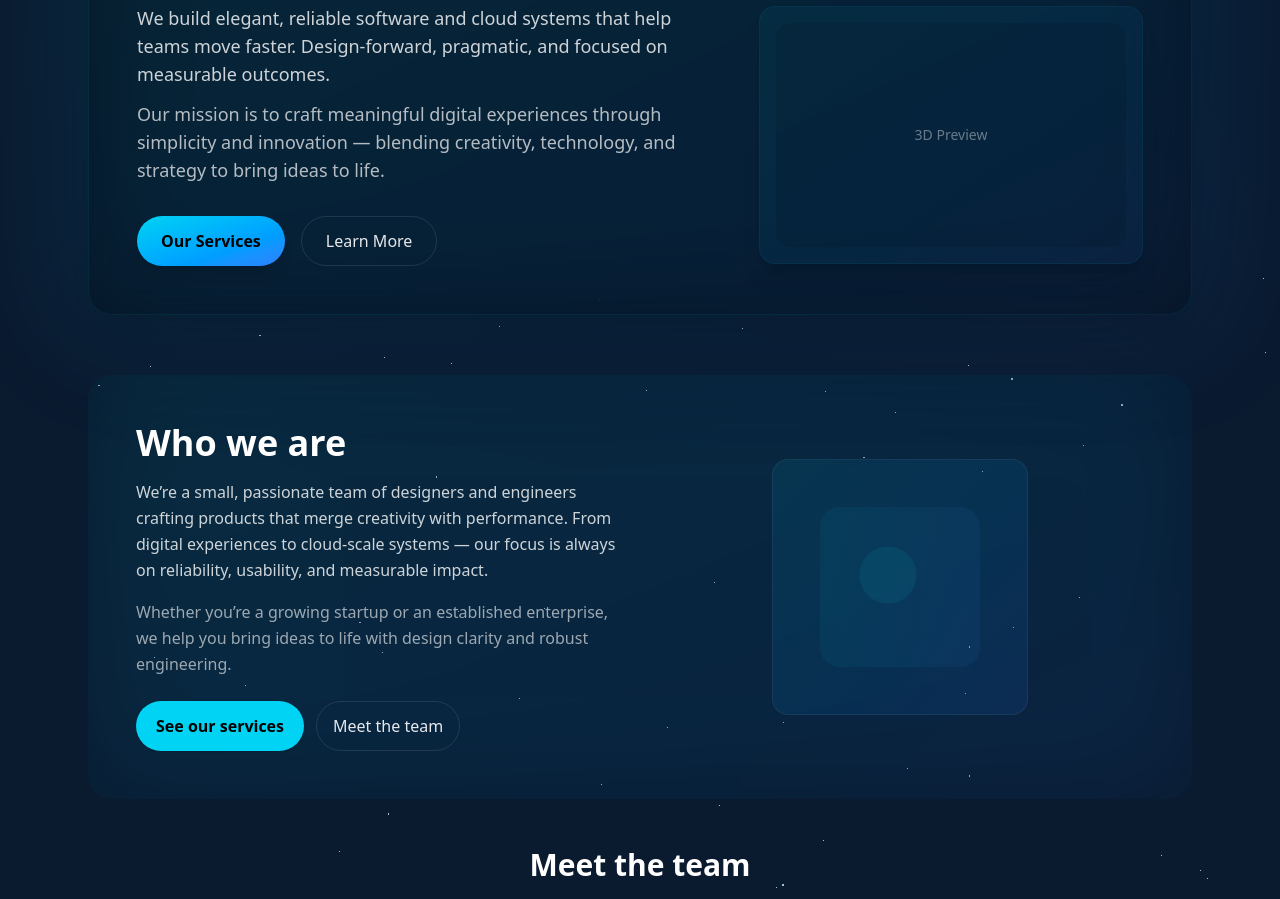
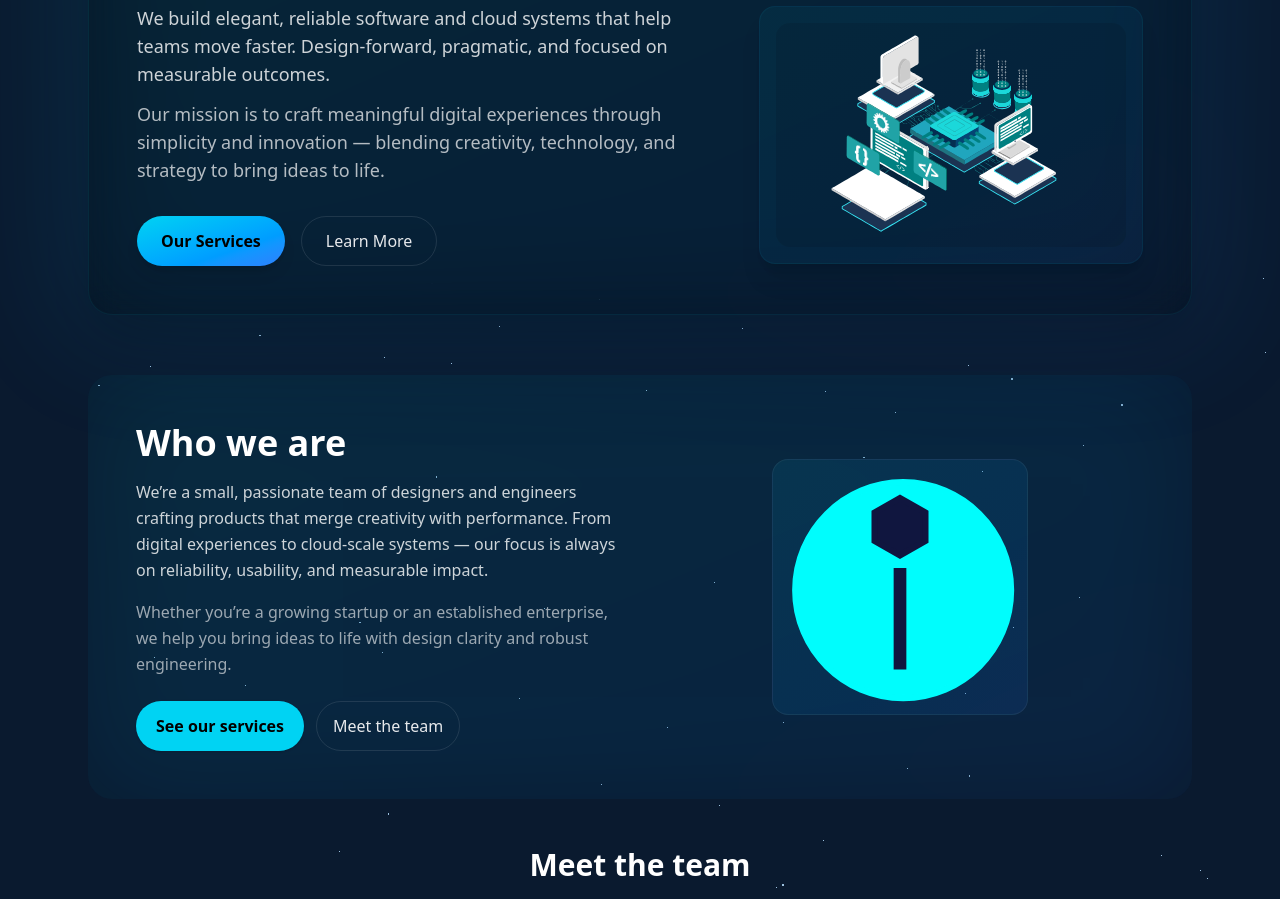
Before and after one commit to Nish-16/humble-solutions-new, a Next.js app: page /about in a window 1280 px wide. Shown: the part 320-1219 px from the top of the page. Built offline with nearby package versions, Linux system fonts and the light colour scheme.

Commit message:
added animations

```diff
--- a/app/about/AboutSection.tsx
+++ b/app/about/AboutSection.tsx
@@ -1,6 +1,8 @@
 "use client";
 
 import React from "react";
+import Lottie from "lottie-react";
+import About from "@/public/about/About.json";
 import { motion, Variants } from "framer-motion";
 
 export default function AboutSection() {
@@ -105,62 +107,13 @@ export default function AboutSection() {
           variants={svgVariants}
           className="order-1 lg:order-2 flex items-center justify-center"
         >
-          <div className="w-64 h-64 rounded-2xl bg-gradient-to-br from-cyan-500/10 to-blue-500/10 border border-white/6 flex items-center justify-center">
-            <motion.svg
-              initial={{ scale: 0.8, opacity: 0 }}
-              whileInView={{ scale: 1, opacity: 1 }}
-              viewport={{ once: true }}
-              transition={{ duration: 1, ease: "easeOut" as const }}
-              width="160"
-              height="160"
-              viewBox="0 0 160 160"
-              fill="none"
-              xmlns="http://www.w3.org/2000/svg"
-            >
-              <defs>
-                <linearGradient id="g1" x1="0" x2="1">
-                  <stop offset="0" stopColor="#06b6d4" stopOpacity="0.9" />
-                  <stop offset="1" stopColor="#3b82f6" stopOpacity="0.9" />
-                </linearGradient>
-              </defs>
-              <rect
-                x="0"
-                y="0"
-                width="160"
-                height="160"
-                rx="20"
-                fill="url(#g1)"
-                opacity="0.08"
-              />
-              <g transform="translate(32,32) scale(0.75)">
-                <motion.circle
-                  cx="48"
-                  cy="48"
-                  r="36"
-                  fill="#0ea5b7"
-                  opacity="0.12"
-                  animate={{ r: [34, 38, 34] }}
-                  transition={{
-                    repeat: Infinity,
-                    duration: 4,
-                    ease: "easeInOut" as const,
-                  }}
-                />
-                <motion.path
-                  d="M24 72 C36 52, 96 52, 112 72"
-                  stroke="#60a5fa"
-                  strokeWidth="4"
-                  strokeOpacity="0.18"
-                  fill="none"
-                  animate={{ pathLength: [0, 1, 0] }}
-                  transition={{
-                    repeat: Infinity,
-                    duration: 6,
-                    ease: "easeInOut" as const,
-                  }}
-                />
-              </g>
-            </motion.svg>
+          <div className="w-40 h-40 sm:w-64 sm:h-64 rounded-2xl bg-gradient-to-br from-cyan-500/10 to-blue-500/10 border border-white/6 flex items-center justify-center">
+            <Lottie
+              animationData={About}
+              loop
+              autoplay
+              className="w-30 h-30 sm:w-64 sm:h-64"
+            />
           </div>
         </motion.div>
       </div>
--- a/app/about/Hero.tsx
+++ b/app/about/Hero.tsx
@@ -1,5 +1,6 @@
 "use client";
-
+import Lottie from "lottie-react";
+import about from "@/public/about/about-1.json";
 import React from "react";
 import { motion, Variants } from "framer-motion";
 
@@ -47,7 +48,7 @@ export default function Hero() {
       {/* Decorative accent */}
       <div className="pointer-events-none absolute -inset-6 rounded-3xl blur-3xl opacity-10 bg-gradient-to-br from-cyan-400 to-blue-500" />
 
-      {/* Centered Heading */}
+      {/* Heading */}
       <motion.h1
         variants={textVariants}
         className="text-center text-4xl sm:text-5xl lg:text-6xl font-extrabold text-white tracking-tight leading-tight mb-10"
@@ -55,13 +56,11 @@ export default function Hero() {
         Humble Solutions
       </motion.h1>
 
-      {/* Main Content */}
+      {/* Content */}
       <div className="relative max-w-6xl w-full flex flex-col lg:flex-row items-center gap-10">
+
         {/* Text Section */}
-        <motion.div
-          variants={textVariants}
-          className="flex-1 text-center lg:text-left"
-        >
+        <motion.div variants={textVariants} className="flex-1 text-center lg:text-left">
           <p className="text-base sm:text-lg text-white/80 max-w-3xl mx-auto lg:mx-0">
             We build elegant, reliable software and cloud systems that help
             teams move faster. Design-forward, pragmatic, and focused on
@@ -90,17 +89,19 @@ export default function Hero() {
           </div>
         </motion.div>
 
-        {/* Right-side Preview */}
-        <motion.div
-          variants={boxVariants}
-          className="w-full sm:w-80 lg:w-96 mx-auto"
-        >
+        {/* Preview / Lottie */}
+        <motion.div variants={boxVariants} className="w-full sm:w-80 lg:w-96 mx-auto">
           <div className="rounded-2xl p-4 bg-gradient-to-br from-cyan-400/6 to-blue-500/6 border border-cyan-400/6 shadow-xl transform transition-all hover:-translate-y-1">
-            <div className="p-2 bg-black/10 rounded-xl h-44 sm:h-56 flex items-center justify-center text-white/40">
-              <div className="text-sm">3D Preview</div>
+            <div className="p-2 bg-black/10 rounded-xl h-44 sm:h-56 flex items-center justify-center">
+              <Lottie
+                animationData={about}
+                loop
+                autoplay
+              />
             </div>
           </div>
         </motion.div>
+
       </div>
     </motion.section>
   );
--- a/app/components/TestimonialsSection.tsx
+++ b/app/components/TestimonialsSection.tsx
@@ -60,7 +60,7 @@ const TestimonialsSection: React.FC = () => {
           trigger: sectionRef.current,
           start: "top 80%", // Animation starts when 70% of the section is visible
           end: "bottom 40%",
-          toggleActions: "play reverse play reverse", // Play on enter, reverse on exit
+          toggleActions: "play none none none", // Play on enter, reverse on exit
         },
       });
 
--- a/app/journey/TimelineItem.tsx
+++ b/app/journey/TimelineItem.tsx
@@ -28,7 +28,7 @@ const TimelineItem: React.FC<TimelineItemProps> = memo(({ item, index }) => {
               animationData={require(`@/public/Journey/${item.image}`)}
               loop
               autoplay
-              className="w-46 h-46 sm:w-65 sm:h-65 transition-transform duration-300 hover:scale-105"
+              className="w-46 h-46 sm:w-75 sm:h-75 transition-transform duration-300 hover:scale-105"
             />
           </div>
         ) : (
@@ -52,7 +52,7 @@ const TimelineItem: React.FC<TimelineItemProps> = memo(({ item, index }) => {
 
             {/* ✅ Card Lottie (replaces cardIcon emoji) */}
             {item.cardIcon && (
-              <div className=" w-46 h-46 sm:w-56 sm:h-56">
+              <div className=" w-30 h-30 sm:w-40 sm:h-40">
                 <Lottie
                   animationData={require(`@/public/Journey/${item.cardIcon}`)}
                   loop
--- a/app/portfolio/StatsProcess.tsx
+++ b/app/portfolio/StatsProcess.tsx
@@ -89,7 +89,7 @@ export default function StatsProcess() {
 
 function Stat({ number, label }: { number: string; label: string }) {
   return (
-    <div className="rounded-xl border border-neutral-700 bg-neutral-900 p-4 text-center shadow-sm">
+    <div className="rounded-xl border border-neutral-700 bg-gray-900 p-4 text-center shadow-sm">
       <div className="text-2xl font-semibold tracking-tight text-neutral-100">
         {number}
       </div>
```
